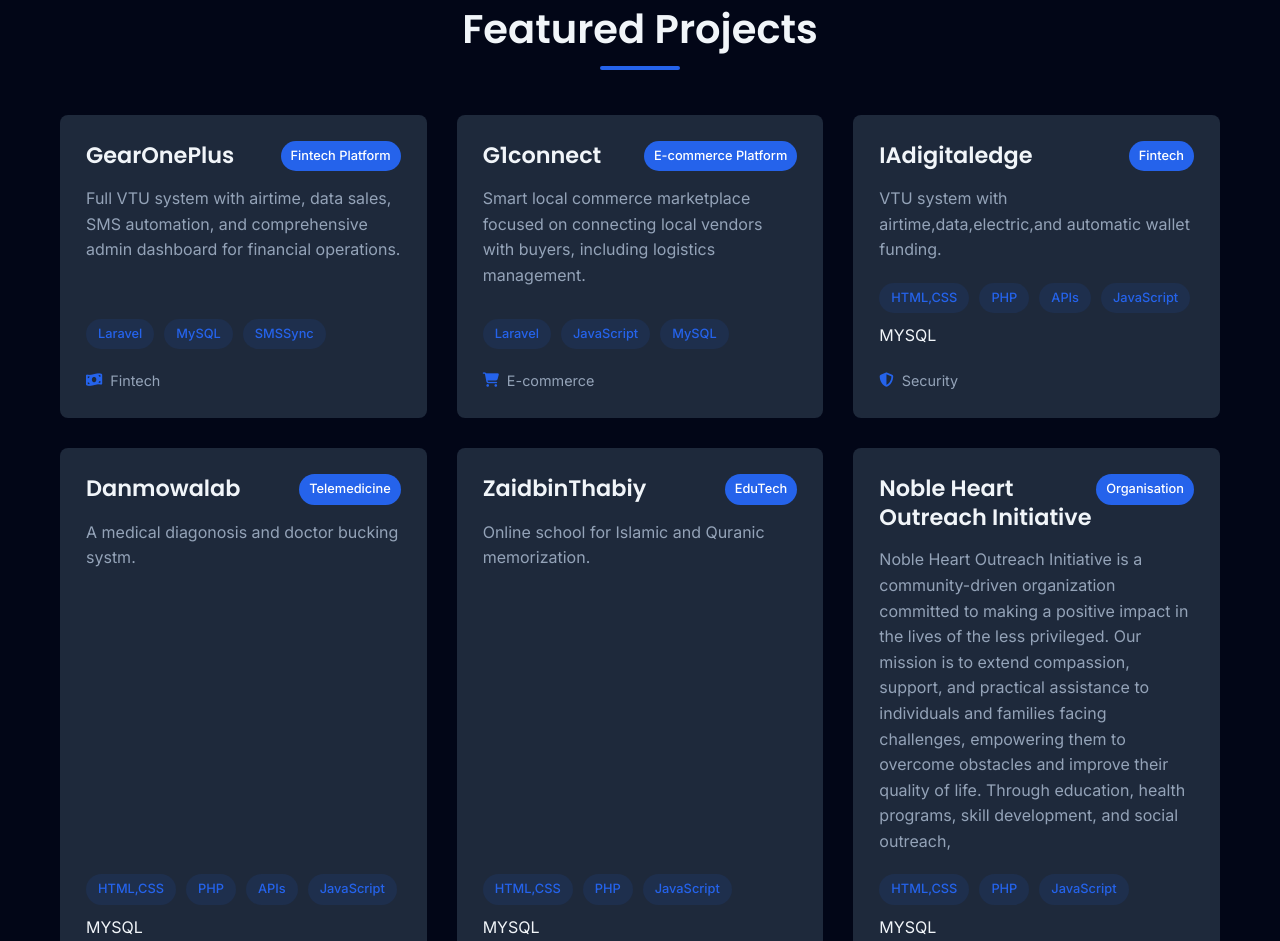
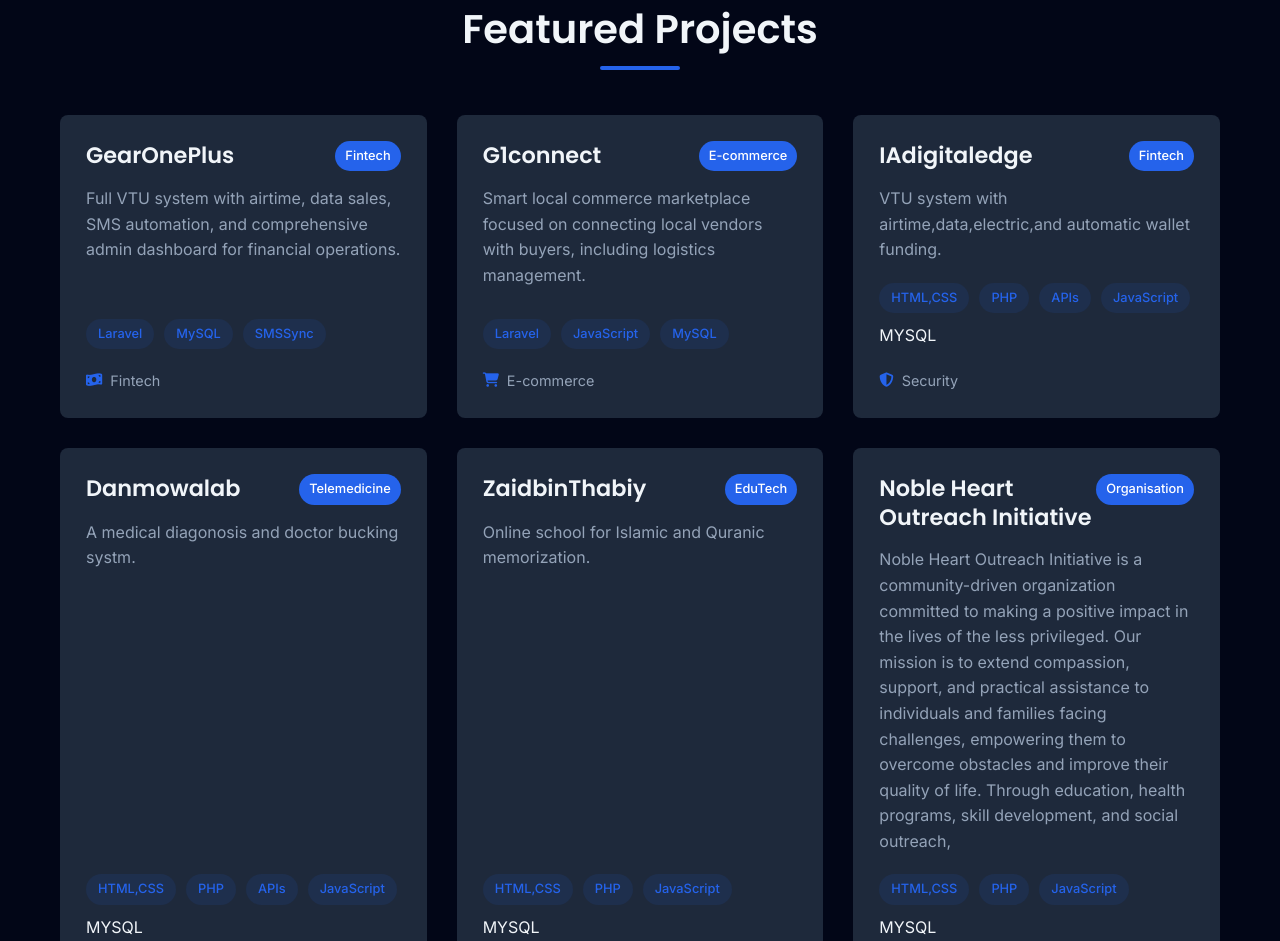
Before and after one commit to juniorpantami001/juniorpantami001.github.io, a plain HTML site: page index.html in a window 1280 px wide. Shown: the part 2122-3063 px from the top of the page. Drawn offline with Linux system fonts and the light colour scheme.

Commit message:
Update index.html

```diff
--- a/index.html
+++ b/index.html
@@ -188,7 +188,7 @@
                 <div class="project-card">
                     <div class="project-header">
                         <h3>GearOnePlus</h3>
-                        <span class="project-type">Fintech Platform</span>
+                        <span class="project-type">Fintech </span>
                     </div>
                     <p class="project-description">Full VTU system with airtime, data sales, SMS automation, and comprehensive admin dashboard for financial operations.</p>
                     <div class="project-tech">
@@ -205,7 +205,7 @@
                 <div class="project-card">
                     <div class="project-header">
                         <h3>G1connect</h3>
-                        <span class="project-type">E-commerce Platform</span>
+                        <span class="project-type">E-commerce</span>
                     </div>
                     <p class="project-description">Smart local commerce marketplace focused on connecting local vendors with buyers, including logistics management.</p>
                     <div class="project-tech">
```
